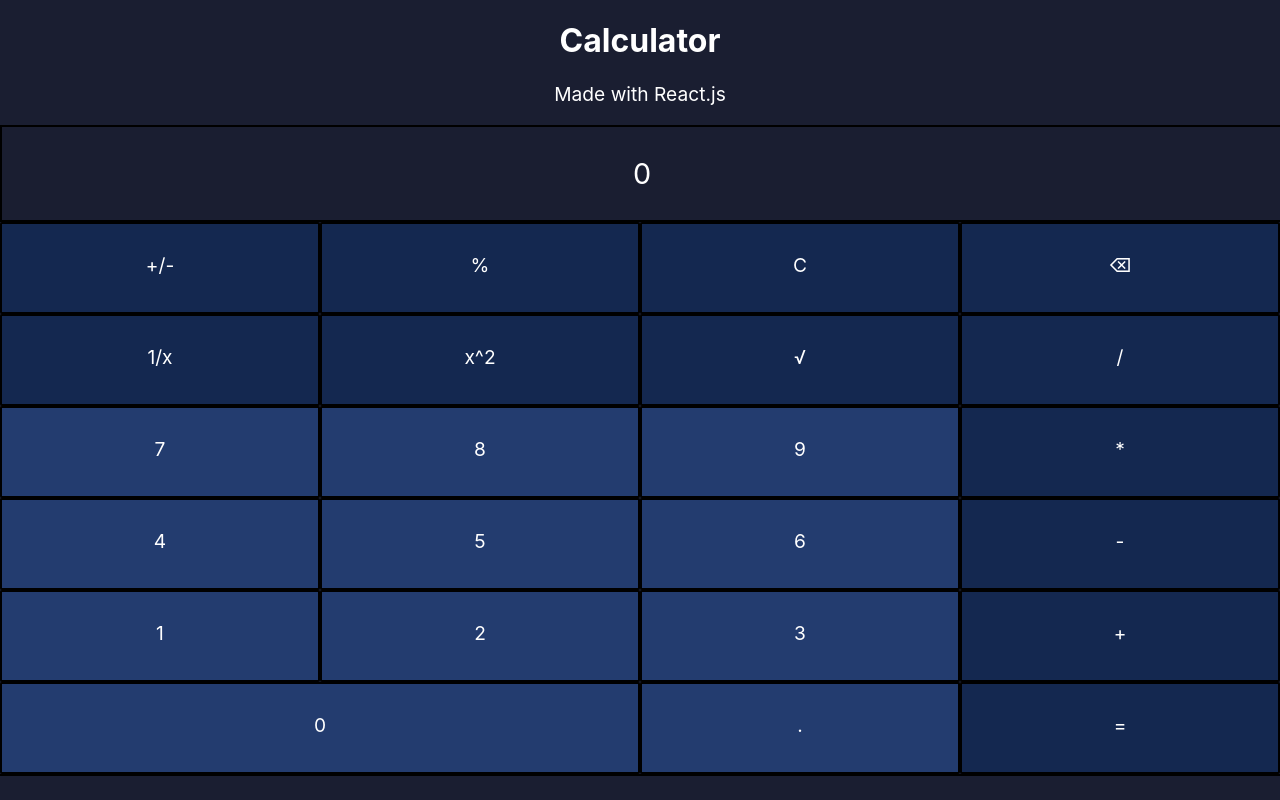
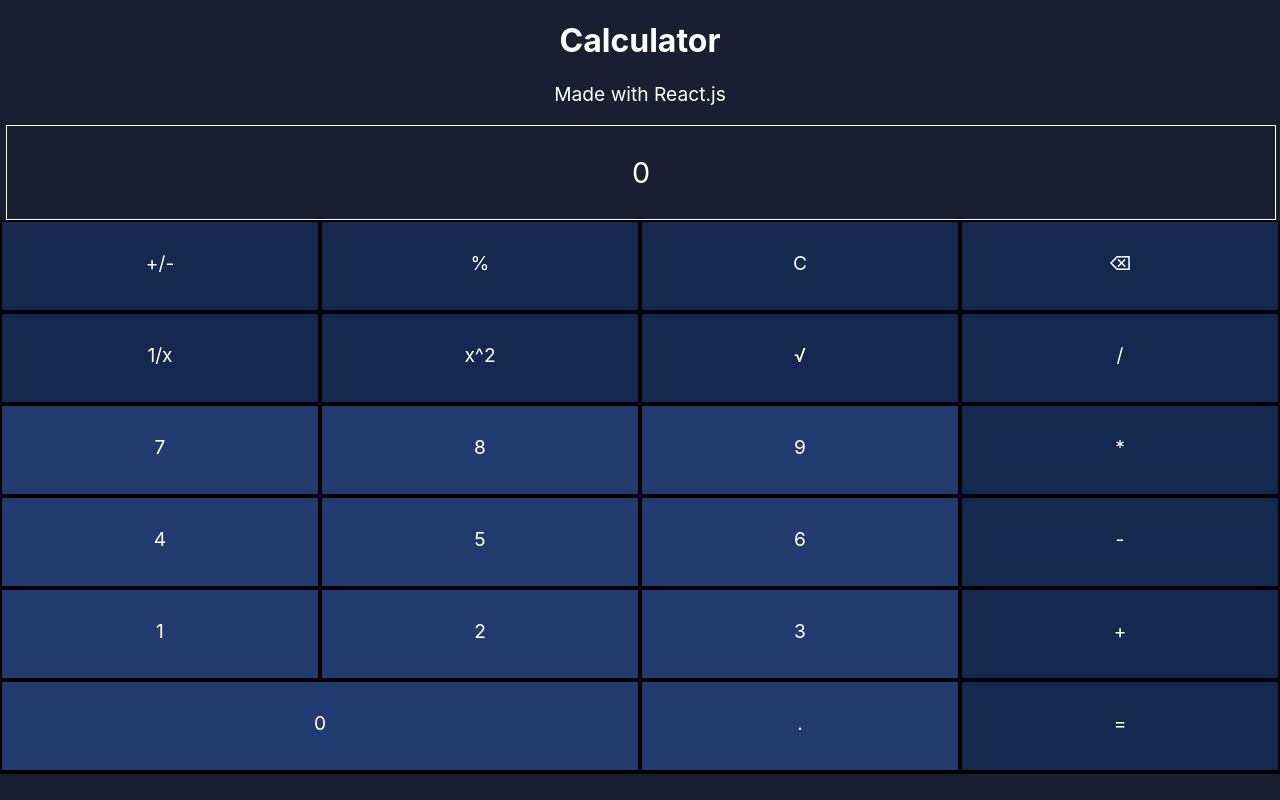
Before and after one commit to pravirchugh/Calculator, a React (Create React App) app: page / in a window 1280 px wide. Built offline with nearby package versions, Linux system fonts and the light colour scheme.

Commit message:
Changed margins so that left and right borders are balanced

```diff
--- a/src/App.css
+++ b/src/App.css
@@ -29,3 +29,9 @@ html {
 header, .outputWindow {
   color: white;
 }
+.outputWindow {
+  border: 1px solid white;
+  width: 99%;
+  margin-left: 0.5%;
+  margin-right: 0.5%;
+}
```
